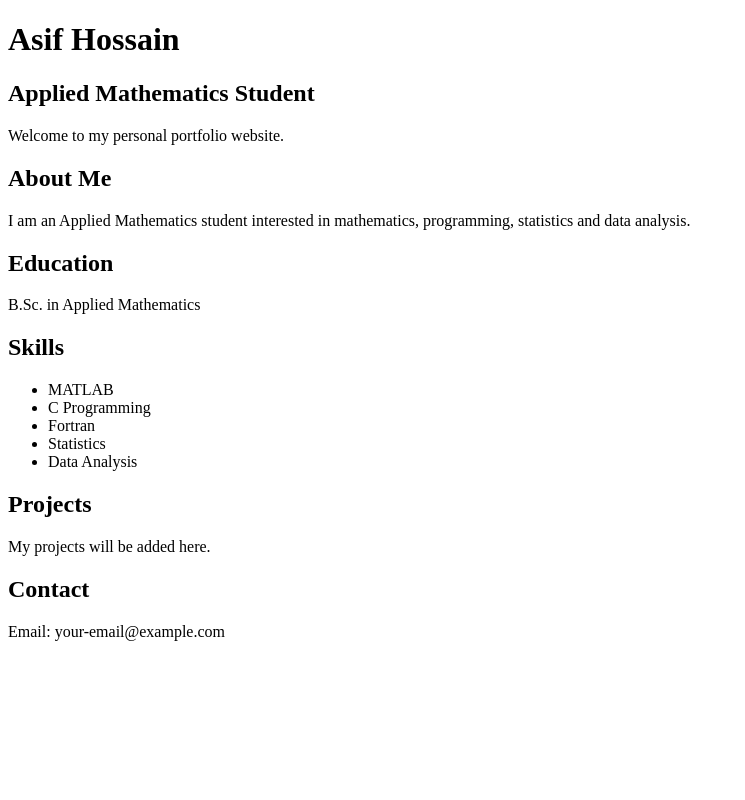
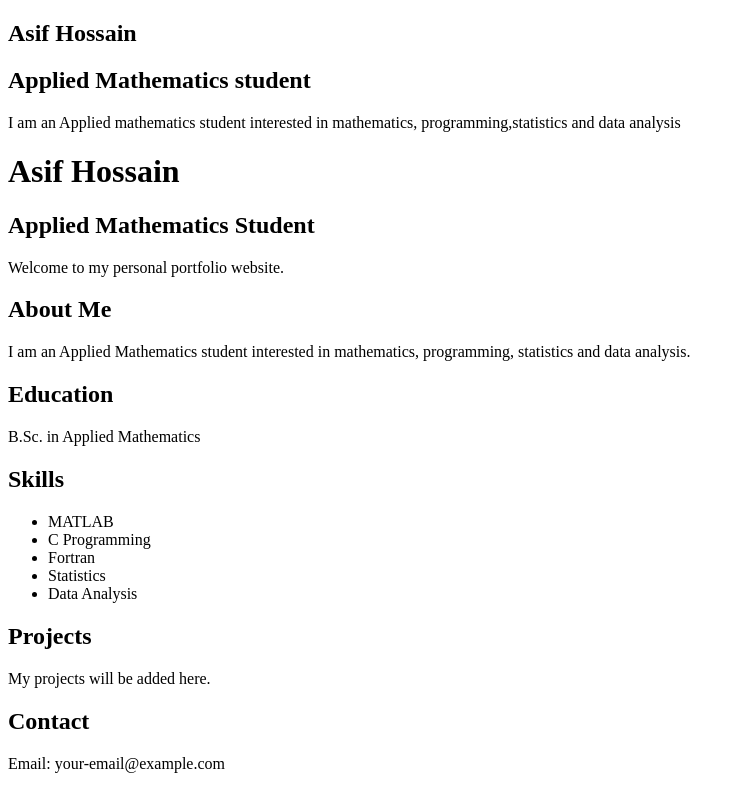
Before and after one commit to Asif-amath/Asif-amath.github.io, a plain HTML site: page index.html in a window 1280 px wide. Shown: the whole page, without its empty margins (0-745 px from the left). Drawn offline with Linux system fonts and the light colour scheme.

Commit message:
Update index.html

```diff
--- a/index.html
+++ b/index.html
@@ -7,6 +7,12 @@
 </head>
 
 <body>
+    <section id="Home">
+        <h1>Asif Hossain</h1>
+        <h2>Applied Mathematics student</h2>
+        <p>I am an Applied mathematics student interested in mathematics,
+            programming,statistics and data analysis</p>
+    </section>
 
     <h1>Asif Hossain</h1>
 
```
